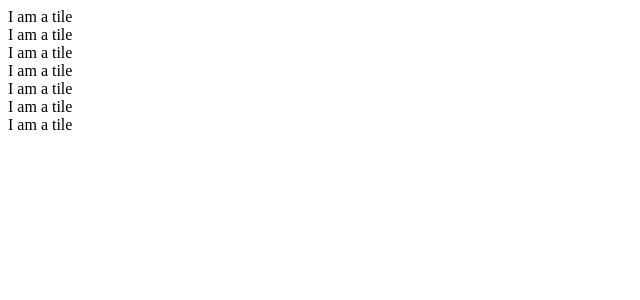
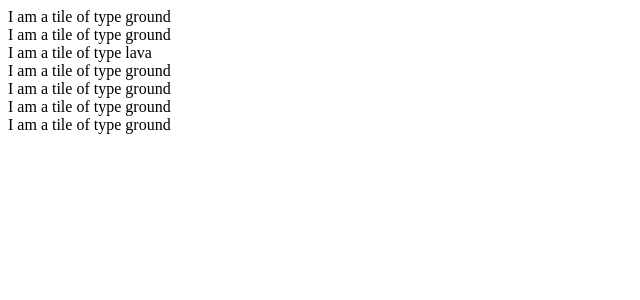
Before and after one commit to aceakash/flood-fill, a React (Create React App) app: page / in a window 1280 px wide. Shown: the top 300 px of the page, without its empty margins (0-640 px from the left). Built offline with nearby package versions, Linux system fonts and the light colour scheme.

Commit message:
tiles have keys

```diff
--- a/src/App.jsx
+++ b/src/App.jsx
@@ -2,10 +2,6 @@ import React from 'react'
 import Board from './Board.jsx'
 
 class App extends React.Component {
-  constructor() {
-    super()
-  }
-
   render() {
     return (
       <div className="app">
--- a/src/Board.jsx
+++ b/src/Board.jsx
@@ -10,14 +10,19 @@ export default class Board extends React.Component {
   // returns a board with tiles
   createTiles(sidelength) {
     const tiles = []
-    tiles.push(<Tile x={0} y={0} type="ground" />)
-    tiles.push(<Tile x={0} y={1} type="ground" />)
-    tiles.push(<Tile x={1} y={0} type="ground" />)
-    tiles.push(<Tile x={1} y={1} type="ground" />)
-    tiles.push(<Tile x={1} y={2} type="ground" />)
-    tiles.push(<Tile x={2} y={0} type="ground" />)
-    tiles.push(<Tile x={2} y={1} type="ground" />)
+    tiles.push(this.createSingleTile(0, 0, 'ground'))
+    tiles.push(this.createSingleTile(0, 1, 'ground'))
+    tiles.push(this.createSingleTile(1, 0, 'lava'))
+    tiles.push(this.createSingleTile(1, 1, 'ground'))
+    tiles.push(this.createSingleTile(1, 2, 'ground'))
+    tiles.push(this.createSingleTile(2, 0, 'ground'))
+    tiles.push(this.createSingleTile(2, 1, 'ground'))
     return tiles
+  }
+
+  createSingleTile(x, y, type) {
+      const key = `tile_${x}_${y}`
+      return (<Tile x={x} y={y} type={type} key={key} />)
   }
 
 
--- a/src/Tile.jsx
+++ b/src/Tile.jsx
@@ -1,16 +1,10 @@
 import React from 'react'
 
 export default class Tile extends React.Component {
-  constructor() {
-    super()
-
-
-  }
-
   render() {
     return (
         <div className="tile">
-            I am a tile
+            I am a tile of type {this.props.type}
         </div>
     )
   }
```
